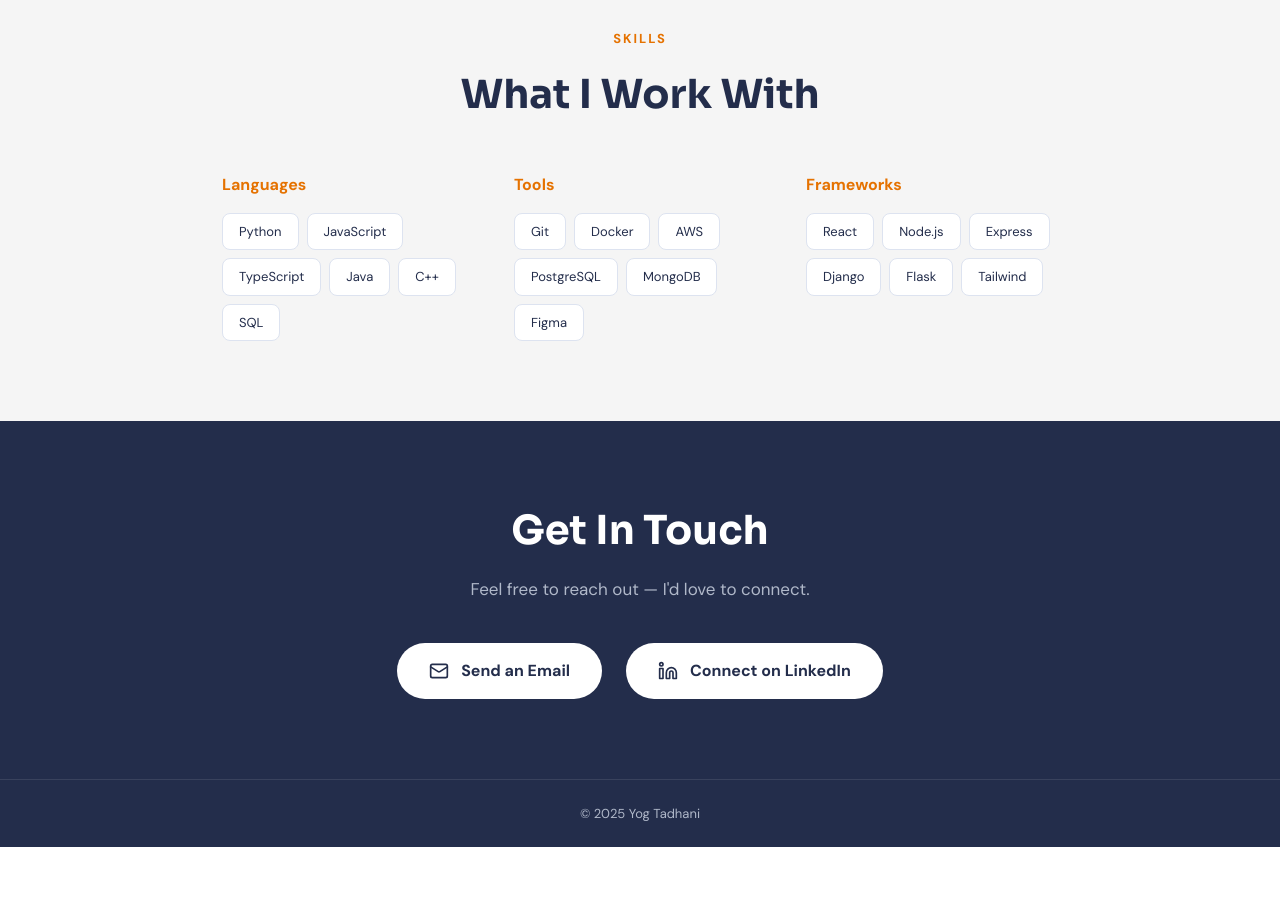
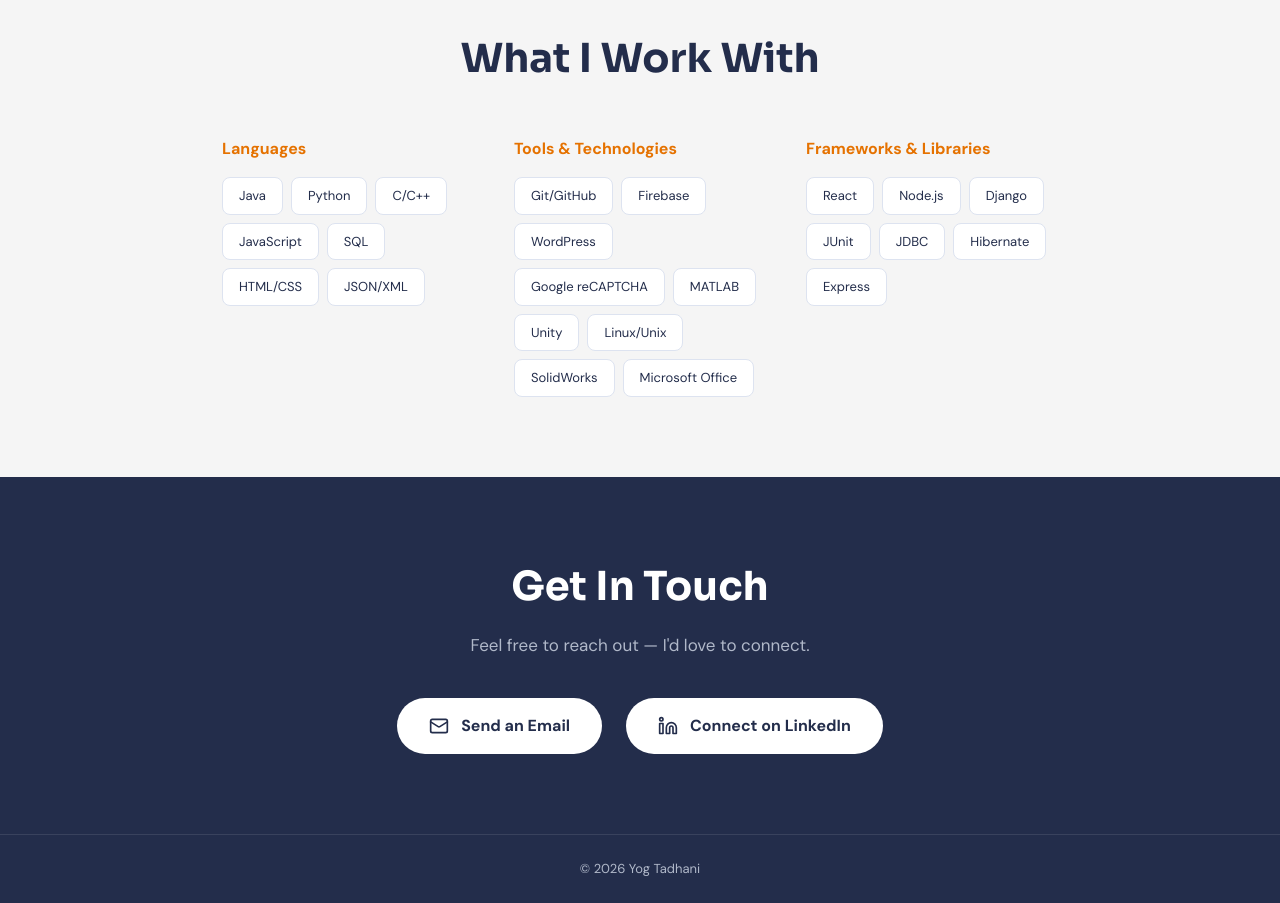
Before and after one commit to ytadhani1234/ytadhani1234.github.io, a React (Vite) app: page / in a window 1280 px wide. Shown: the part 4460-5363 px from the top of the page. Before the commit the page ends 5307 px from the top, so only its background shows below. Built offline with nearby package versions, Linux system fonts and the light colour scheme.

Commit message:
Updated skills section to match resume

```diff
--- a/src/app/App.tsx
+++ b/src/app/App.tsx
@@ -350,9 +350,9 @@
       <section id="skills" className="bg-[#F5F5F5] py-[80px]">
         <div className="max-w-[900px] mx-auto px-8">
           <div className="text-center mb-12">
-            <p className="text-[#E57200] uppercase font-bold text-[13px] tracking-[0.15em] mb-4">
+            {/* <p className="text-[#E57200] uppercase font-bold text-[13px] tracking-[0.15em] mb-4">
               Skills
-            </p>
+            </p> */}
             <h2 className="text-[#232D4B] font-bold text-[40px]" style={{ fontFamily: 'Sora, sans-serif' }}>
               What I Work With
             </h2>
@@ -363,10 +363,10 @@
             <div>
               <h3 className="text-[#E57200] font-bold text-[16px] mb-4">Languages</h3>
               <div className="flex flex-wrap gap-2">
-                {['Python', 'JavaScript', 'TypeScript', 'Java', 'C++', 'SQL'].map((skill) => (
+                {['Java', 'Python', 'C/C++', 'JavaScript', 'SQL', 'HTML/CSS', 'JSON/XML'].map((skill) => (
                   <span
                     key={skill}
-                    className="bg-white border border-[#DDE3F0] text-[#232D4B] px-4 py-2 rounded-lg text-[13px]"
+                    className="bg-white border border-[#DDE3F0] text-[#232D4B] px-4 py-2 rounded-lg text-[13px] hover:shadow-md transition"
                   >
                     {skill}
                   </span>
@@ -376,12 +376,22 @@
 
             {/* Tools */}
             <div>
-              <h3 className="text-[#E57200] font-bold text-[16px] mb-4">Tools</h3>
+              <h3 className="text-[#E57200] font-bold text-[16px] mb-4">Tools & Technologies</h3>
               <div className="flex flex-wrap gap-2">
-                {['Git', 'Docker', 'AWS', 'PostgreSQL', 'MongoDB', 'Figma'].map((skill) => (
+                {[
+                  'Git/GitHub',
+                  'Firebase',
+                  'WordPress',
+                  'Google reCAPTCHA',
+                  'MATLAB',
+                  'Unity',
+                  'Linux/Unix',
+                  'SolidWorks',
+                  'Microsoft Office'
+                ].map((skill) => (
                   <span
                     key={skill}
-                    className="bg-white border border-[#DDE3F0] text-[#232D4B] px-4 py-2 rounded-lg text-[13px]"
+                    className="bg-white border border-[#DDE3F0] text-[#232D4B] px-4 py-2 rounded-lg text-[13px] hover:shadow-md transition"
                   >
                     {skill}
                   </span>
@@ -391,12 +401,20 @@
 
             {/* Frameworks */}
             <div>
-              <h3 className="text-[#E57200] font-bold text-[16px] mb-4">Frameworks</h3>
+              <h3 className="text-[#E57200] font-bold text-[16px] mb-4">Frameworks & Libraries</h3>
               <div className="flex flex-wrap gap-2">
-                {['React', 'Node.js', 'Express', 'Django', 'Flask', 'Tailwind'].map((skill) => (
+                {[
+                  'React',
+                  'Node.js',
+                  'Django',
+                  'JUnit',
+                  'JDBC',
+                  'Hibernate',
+                  'Express'
+                ].map((skill) => (
                   <span
                     key={skill}
-                    className="bg-white border border-[#DDE3F0] text-[#232D4B] px-4 py-2 rounded-lg text-[13px]"
+                    className="bg-white border border-[#DDE3F0] text-[#232D4B] px-4 py-2 rounded-lg text-[13px] hover:shadow-md transition"
                   >
                     {skill}
                   </span>
@@ -440,7 +458,7 @@
       {/* Footer */}
       <footer className="bg-[#232D4B] border-t border-white/10 py-6">
         <div className="max-w-[1440px] mx-auto px-8 text-center">
-          <p className="text-[#B0B8C9] text-[13px]">© 2025 Yog Tadhani</p>
+          <p className="text-[#B0B8C9] text-[13px]">© 2026 Yog Tadhani</p>
         </div>
       </footer>
     </div>
```
